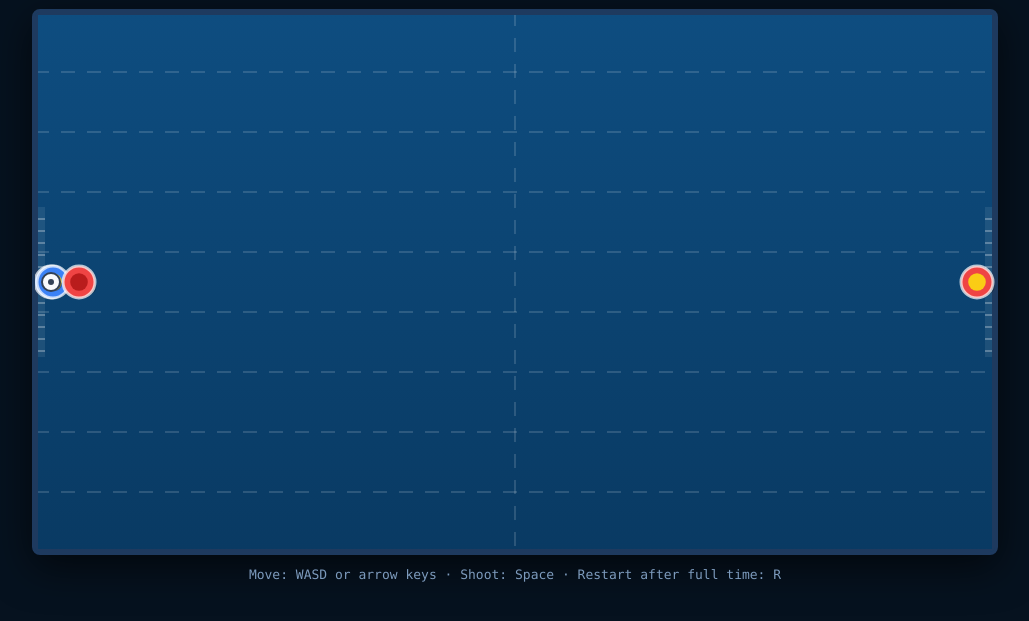
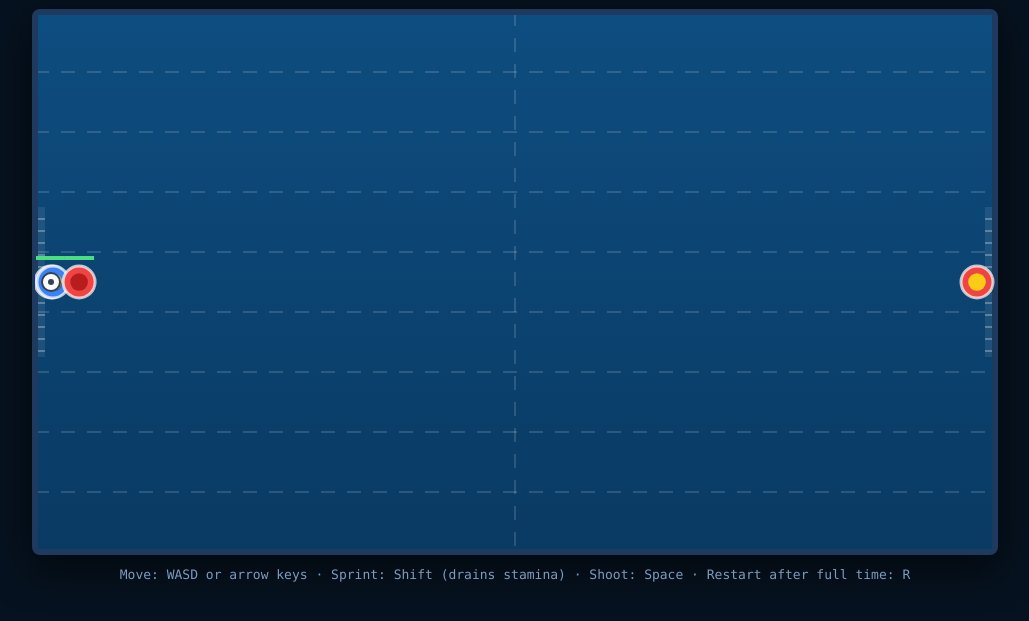
Before and after one commit to nijdamb/water-polo, a website: page public/index.html in a window 1280 px wide. Shown: the part 123-744 px from the top of the page, without its empty margins (125-1154 px from the left). Drawn offline with Linux system fonts and the light colour scheme.

Commit message:
Add stamina-based sprint for player and AI so both follow the same movement rules

```diff
--- a/public/game.js
+++ b/public/game.js
@@ -12,6 +12,14 @@
   const BALL_R = 9;
   const MATCH_SECONDS = 90;
 
+  // Sprint: both field players share the same stamina rules, so a well-timed
+  // sprint can shake off or catch the AI.
+  const SPRINT_MULT = 1.65;
+  const STAM_MAX = 100;
+  const STAM_DRAIN = 30;
+  const STAM_REGEN = 20;
+  const STAM_SPRINT_MIN = 25;
+
   const scoreEl = document.getElementById("score");
   const timerEl = document.getElementById("timer");
   const keys = new Set();
@@ -23,9 +31,11 @@
   function makePlayer(x, y, team, kind) {
     return {
       x, y, team, kind,
-      speed: kind === "keeper" ? 330 : team === "blue" ? 275 : 240,
+      speed: kind === "keeper" ? 330 : team === "blue" ? 275 : 235,
       cooldown: 0, // shoot cooldown
       hold: 0,     // time spent carrying the ball
+      stamina: STAM_MAX,
+      sprinting: false,
     };
   }
 
@@ -61,6 +71,27 @@
     p.y = clamp(p.y + (dy / d) * step, PLAYER_R, H - PLAYER_R);
   }
 
+  function updateStamina(p, wantsSprint, dt) {
+    if (p.kind !== "field") {
+      p.sprinting = false;
+      return;
+    }
+    // hysteresis: sprint can start above STAM_SPRINT_MIN, keeps going until empty
+    if (wantsSprint && (p.sprinting ? p.stamina > 0 : p.stamina >= STAM_SPRINT_MIN)) {
+      p.sprinting = true;
+      p.stamina = Math.max(0, p.stamina - STAM_DRAIN * dt);
+    } else {
+      p.sprinting = false;
+      p.stamina = Math.min(STAM_MAX, p.stamina + STAM_REGEN * dt);
+    }
+  }
+
+  function moveScale(p) {
+    let scale = state.ball.carrier === p ? 0.9 : 1;
+    if (p.sprinting) scale *= SPRINT_MULT;
+    return scale;
+  }
+
   function shoot(p) {
     const ball = state.ball;
     if (ball.carrier !== p || p.cooldown > 0) return;
@@ -82,11 +113,9 @@
     if (keys.has("arrowright") || keys.has("d")) dx += 1;
     if (keys.has("arrowup") || keys.has("w")) dy -= 1;
     if (keys.has("arrowdown") || keys.has("s")) dy += 1;
-    if (dx || dy) {
-      const d = Math.hypot(dx, dy);
-      const speed = state.ball.carrier === p ? 0.9 : 1;
-      moveToward(p, p.x + dx, p.y + dy, dt, speed);
-    }
+    const moving = dx !== 0 || dy !== 0;
+    updateStamina(p, moving && keys.has("shift"), dt);
+    if (moving) moveToward(p, p.x + dx, p.y + dy, dt, moveScale(p));
   }
 
   function moveKeeper(k, dt) {
@@ -99,21 +128,26 @@
     const ball = state.ball;
     let tx;
     let ty;
+    let wantsSprint = false;
     if (ball.carrier === p) {
       p.hold += dt;
       // dribble toward the player's goal, then shoot
       tx = 40;
       ty = H / 2 + Math.sin(state.timeLeft * 3) * 70;
+      wantsSprint = p.x > W * 0.45; // sprint the run-in to the goal
       if (p.x < W * 0.5 || p.hold > 1.4) shoot(p);
     } else if (!ball.carrier) {
       tx = ball.x;
       ty = ball.y;
+      wantsSprint = dist(p, ball) > 110; // sprint only on long chases
     } else {
       // pressure the carrier to steal the ball
       tx = ball.carrier.x;
       ty = ball.carrier.y;
+      wantsSprint = dist(p, ball.carrier) > 90;
     }
-    moveToward(p, tx, ty, dt);
+    updateStamina(p, wantsSprint, dt);
+    moveToward(p, tx, ty, dt, moveScale(p));
   }
 
   function separate(a, b) {
@@ -308,6 +342,18 @@
     ctx.arc(p.x, p.y, PLAYER_R * 0.55, 0, Math.PI * 2);
     ctx.fillStyle = p.kind === "keeper" ? "#facc15" : p.team === "blue" ? "#1d4ed8" : "#b91c1c";
     ctx.fill();
+
+    if (p.kind === "field") {
+      const w = 30;
+      const h = 4;
+      const x = p.x - w / 2;
+      const y = p.y - PLAYER_R - 10;
+      ctx.fillStyle = "rgba(0,0,0,0.45)";
+      ctx.fillRect(x, y, w, h);
+      const ratio = p.stamina / STAM_MAX;
+      ctx.fillStyle = p.sprinting ? "#fef08a" : ratio > 0.35 ? "#4ade80" : "#f87171";
+      ctx.fillRect(x, y, w * ratio, h);
+    }
   }
 
   function drawBall() {
--- a/public/index.html
+++ b/public/index.html
@@ -48,7 +48,7 @@
     </div>
   </header>
   <canvas id="game" width="960" height="540"></canvas>
-  <p class="hint">Move: WASD or arrow keys &middot; Shoot: Space &middot; Restart after full time: R</p>
+  <p class="hint">Move: WASD or arrow keys &middot; Sprint: Shift (drains stamina) &middot; Shoot: Space &middot; Restart after full time: R</p>
   <script src="/game.js"></script>
 </body>
 </html>
```
